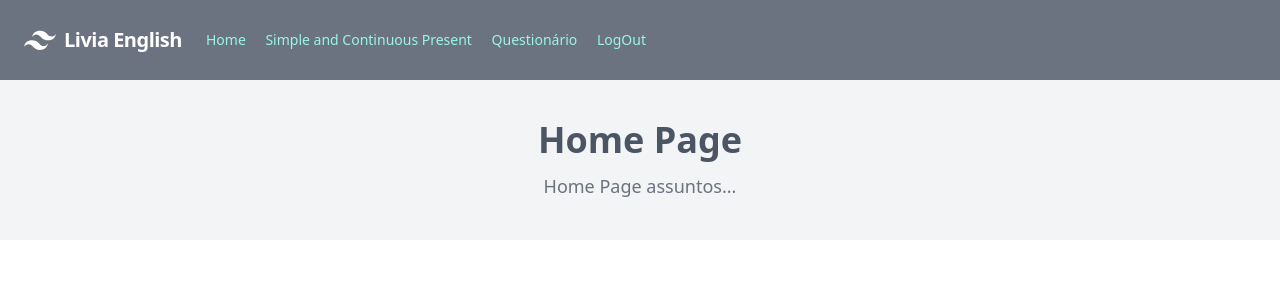
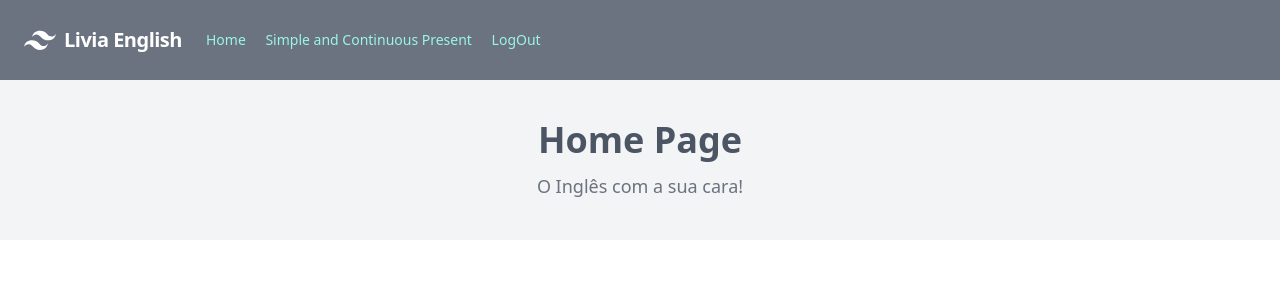
Before and after one commit to alekissandroarvo/simulado_django, a Django app: page /home/ in a window 1280 px wide. Shown: the top 300 px of the page. Run offline with Django 5.2, Linux system fonts and the light colour scheme; some libraries are stand-ins or nearby versions.

Commit message:
retirada do questionario teste e mudança home e welcome page

```diff
--- a/templates/home.html
+++ b/templates/home.html
@@ -31,9 +31,6 @@
                 <a href="{% url 'simplecontinuouspresent' %}" class="block mt-4 lg:inline-block lg:mt-0 text-teal-200 hover:text-white mr-4">
                   Simple and Continuous Present
                 </a>
-                <a href="{% url 'questionario' %}" class="block mt-4 lg:inline-block lg:mt-0 text-teal-200 hover:text-white mr-4">
-                  Questionário
-                </a>
                 <a href="{% url 'login' %}" class="block mt-4 lg:inline-block lg:mt-0 text-teal-200 hover:text-white">
                     LogOut
                 </a>
@@ -50,7 +47,7 @@
         <main id="content">
             <div class="text-center py-10 px-4 sm:px-6 lg:px-8">
               <h1 class="block text-2xl font-bold text-gray-600 sm:text-4xl">Home Page</h1>
-              <p class="mt-3 text-lg text-gray-500">Home Page assuntos...</p>
+              <p class="mt-3 text-lg text-gray-500">O Inglês com a sua cara!</p>
 
             </div>
           </main>
--- a/templates/welcome.html
+++ b/templates/welcome.html
@@ -4,6 +4,6 @@
 {% block content %}
 <div class="text-center py-10 px-4 sm:px-6 lg:px-8">
         <h1 class="block text-2xl font-bold text-gray-600 sm:text-4xl">Hello! {{nome}} </h1>
-        <p class="mt-3 text-lg text-gray-500">Welcome to Livia English!</p>
+        <p class="mt-3 text-lg text-gray-500">Welcome to Livia English! Acesse o menu para ver nossas funcionalidades!</p>
 </div>
 {% endblock %}
```
